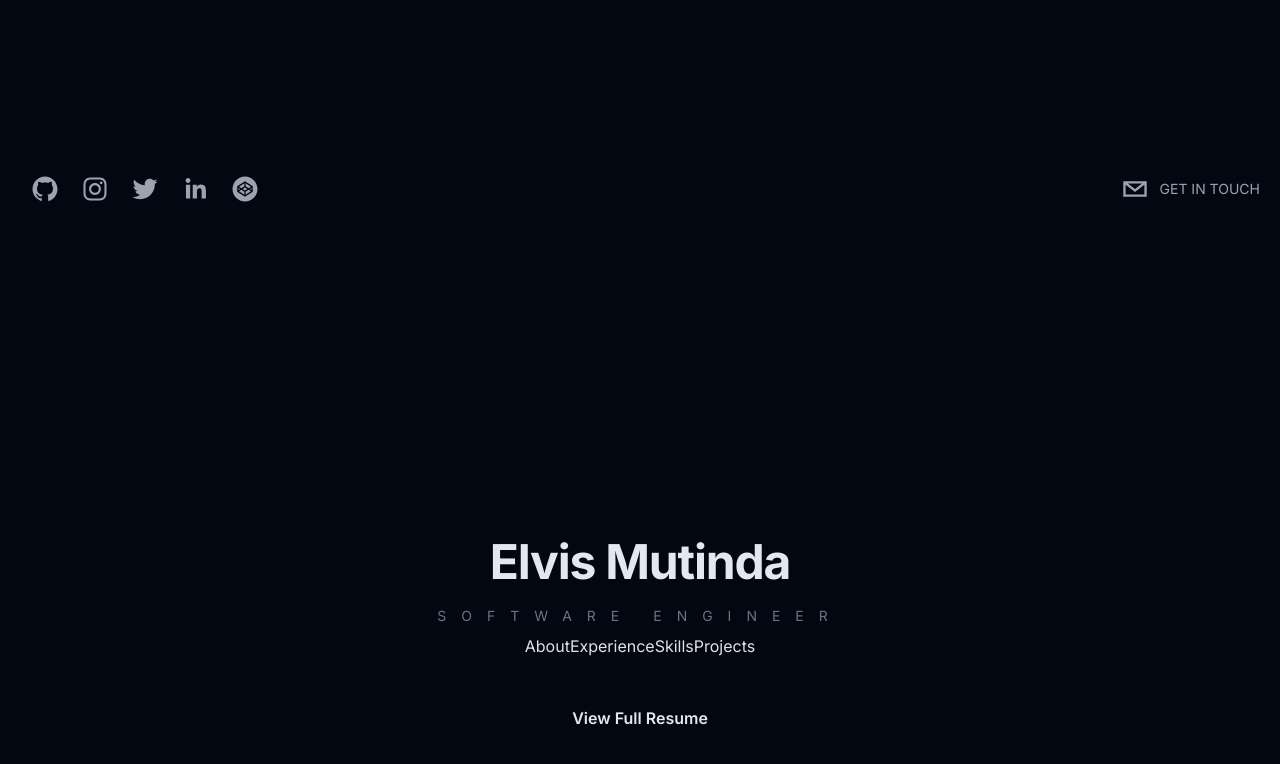
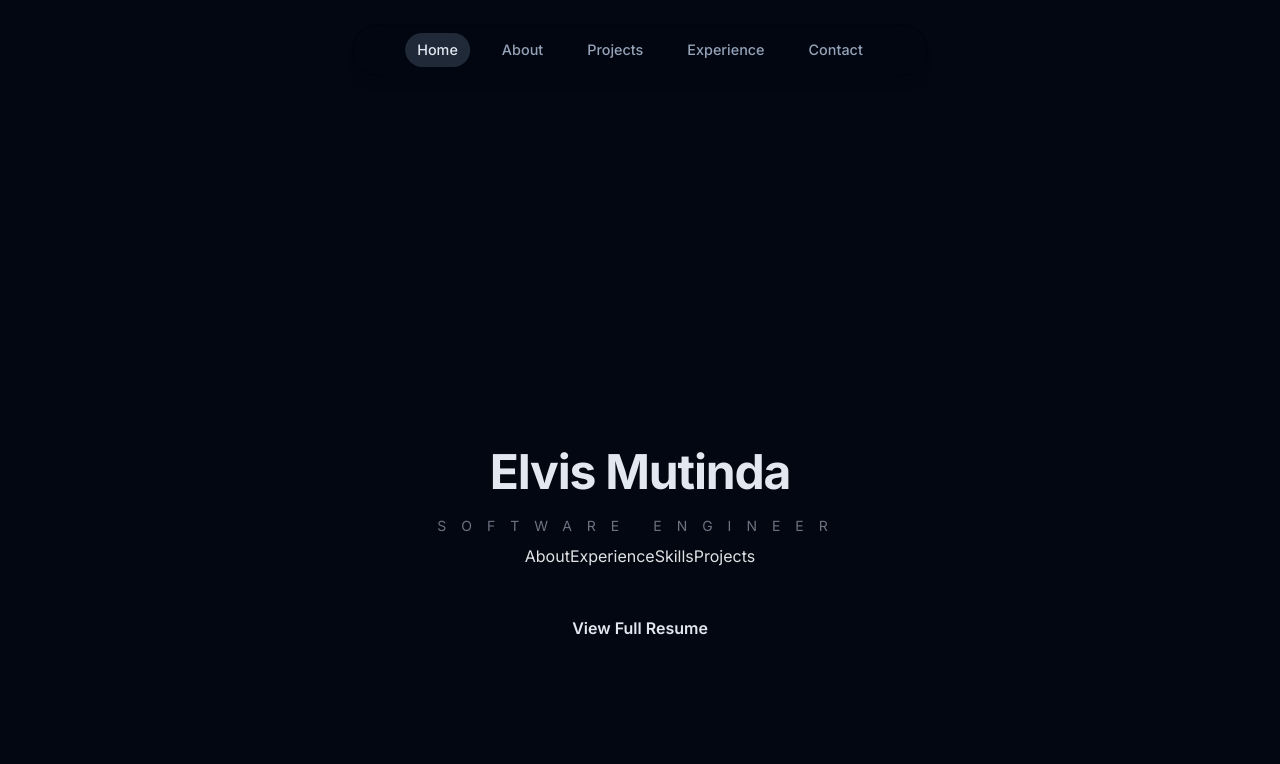
Before and after one commit to Elvismutinda/v1, a Next.js app: page / in a window 1280 px wide. Shown: the top 764 px of the page. Built offline with nearby package versions, Linux system fonts and the light colour scheme.

Commit message:
Updated header section

```diff
--- a/components/Header.tsx
+++ b/components/Header.tsx
@@ -1,95 +1,63 @@
 "use client";
-import React from "react";
-import { SocialIcon } from "react-social-icons";
+
 import { motion } from "framer-motion";
+import { links } from "@/lib/data";
+import Link from "next/link";
+import clsx from "clsx";
+import { useActiveSectionContext } from "@/context/active-section-context";
 
-type Props = {};
+export default function Header() {
+  const { activeSection, setActiveSection, setTimeOfLastClick } =
+    useActiveSectionContext();
 
-function Header({}: Props) {
   return (
-    <header className="sticky top-0 p-5 flex items-start justify-between max-w-7xl mx-auto z-20 xl:items-center">
+    <header className="z-[999] relative">
       <motion.div
-        initial={{
-          x: -500,
-          opacity: 0,
-          scale: 0.5,
-        }}
-        animate={{
-          x: 0,
-          opacity: 1,
-          scale: 1,
-        }}
-        transition={{
-          duration: 1.5,
-        }}
-        className="flex flex-row items-center"
-      >
-        {/* Social Icons */}
-        <SocialIcon
-          url="https://github.com/Elvismutinda"
-          fgColor="currentColor"
-          bgColor="transparent"
-          target="_blank"
-          className="text-gray-400 hover:text-[#fff] hover:scale-125 transition duration-300 ease-in-out"
-        />
-        <SocialIcon
-          url="https://www.instagram.com/elvocool/"
-          fgColor="currentColor"
-          bgColor="transparent"
-          target="_blank"
-          className="text-gray-400 hover:text-[#fff] hover:scale-125 transition duration-300 ease-in-out"
-        />
-        <SocialIcon
-          url="https://twitter.com/Elvocool"
-          fgColor="currentColor"
-          bgColor="transparent"
-          target="_blank"
-          className="text-gray-400 hover:text-[#fff] hover:scale-125 transition duration-300 ease-in-out"
-        />
-        <SocialIcon
-          url="https://www.linkedin.com/in/elvis-mutinda/"
-          fgColor="currentColor"
-          bgColor="transparent"
-          target="_blank"
-          className="text-gray-400 hover:text-[#fff] hover:scale-125 transition duration-300 ease-in-out"
-        />
-        <SocialIcon
-          url="https://codepen.io/elvocool"
-          fgColor="currentColor"
-          bgColor="transparent"
-          target="_blank"
-          className="text-gray-400 hover:text-[#fff] hover:scale-125 transition duration-300 ease-in-out"
-        />
-      </motion.div>
+        className="fixed top-0 left-1/2 h-[4.5rem] w-full rounded-none border border-opacity-40 bg-gray-950 bg-opacity-75 shadow-lg shadow-black/[0.03] backdrop-blur-[0.5rem] sm:top-6 sm:h-[3.25rem] sm:w-[36rem] sm:rounded-full border-black/40"
+        initial={{ y: -100, x: "-50%", opacity: 0 }}
+        animate={{ y: 0, x: "-50%", opacity: 1 }}
+      ></motion.div>
 
-      <motion.div
-        initial={{
-          x: 500,
-          opacity: 0,
-          scale: 0.5,
-        }}
-        animate={{
-          x: 0,
-          opacity: 1,
-          scale: 1,
-        }}
-        transition={{
-          duration: 1.5,
-        }}
-        className="flex flex-row items-center text-gray-300 cursor-pointer"
-      >
-        <SocialIcon
-          className="cursor-pointer text-gray-400 hover:text-[#fff] hover:scale-125 transition duration-300 ease-in-out"
-          network="email"
-          fgColor="currentColor"
-          bgColor="transparent"
-        />
-        <p className="uppercase hidden md:inline-flex text-sm text-gray-400">
-          Get in Touch
-        </p>
-      </motion.div>
+      <nav className="flex fixed top-[0.15rem] left-1/2 h-12 -translate-x-1/2 py-2 sm:top-[1.7rem] sm:h-[initial] sm:py-0">
+        <ul className="flex w-[22rem] flex-wrap items-center justify-center gap-y-1 text-[0.9rem] font-medium text-slate-400 sm:w-[initial] sm:flex-nowrap sm:gap-5">
+          {links.map((link) => (
+            <motion.li
+              className="h-3/4 flex items-center justify-center relative"
+              key={link.hash}
+              initial={{ y: -100, opacity: 0 }}
+              animate={{ y: 0, opacity: 1 }}
+            >
+              <Link
+                className={clsx(
+                  "flex w-full items-center justify-center px-3 py-3 hover:text-slate-200 transition text-slate-400",
+                  {
+                    "!text-slate-200": activeSection === link.name,
+                  }
+                )}
+                href={link.hash}
+                onClick={() => {
+                  setActiveSection(link.name);
+                  setTimeOfLastClick(Date.now());
+                }}
+              >
+                {link.name}
+
+                {link.name === activeSection && (
+                  <motion.span
+                    className="bg-gray-800 rounded-full absolute inset-0 -z-10"
+                    layoutId="activeSection"
+                    transition={{
+                      type: "spring",
+                      stiffness: 380,
+                      damping: 30,
+                    }}
+                  ></motion.span>
+                )}
+              </Link>
+            </motion.li>
+          ))}
+        </ul>
+      </nav>
     </header>
   );
 }
-
-export default Header;
```
